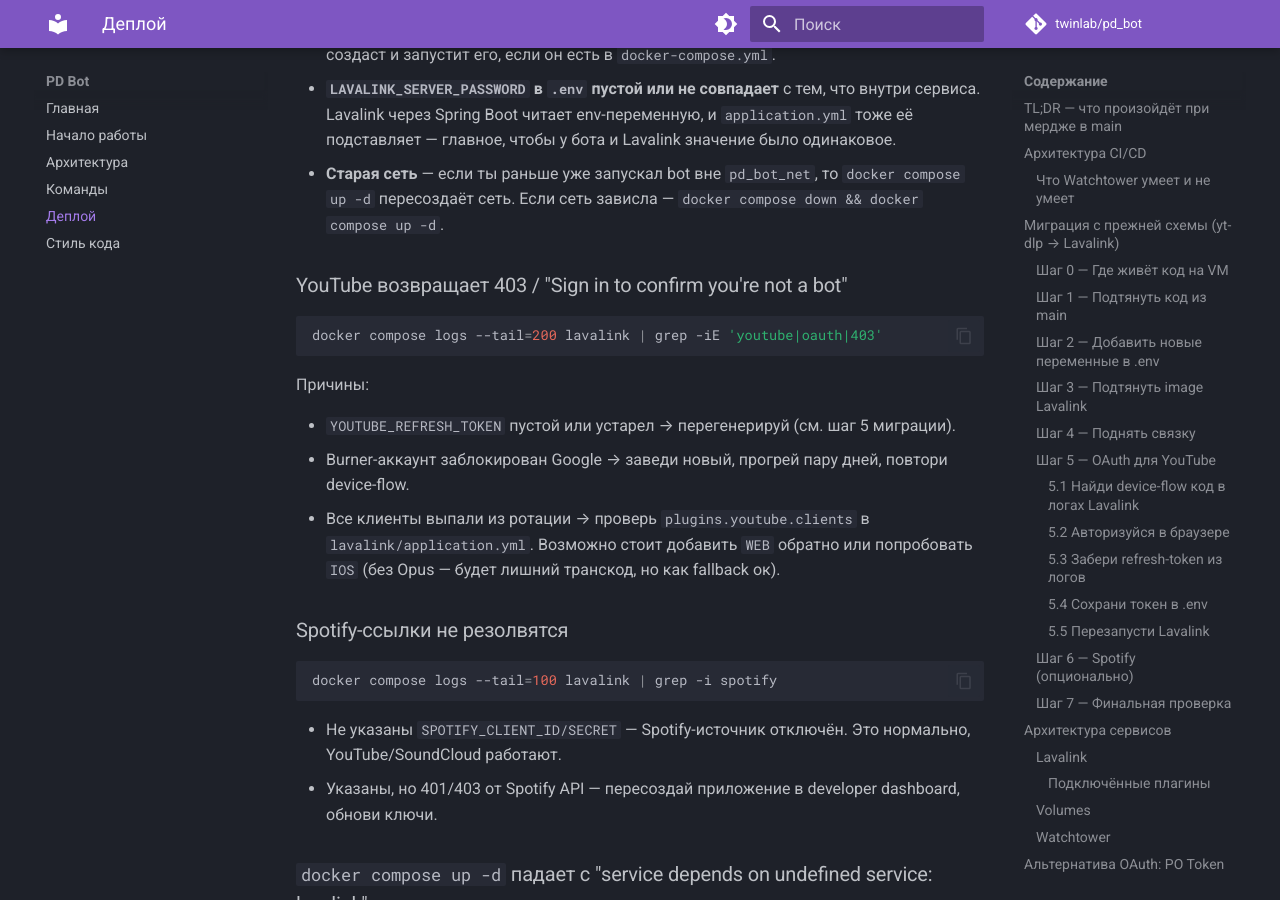
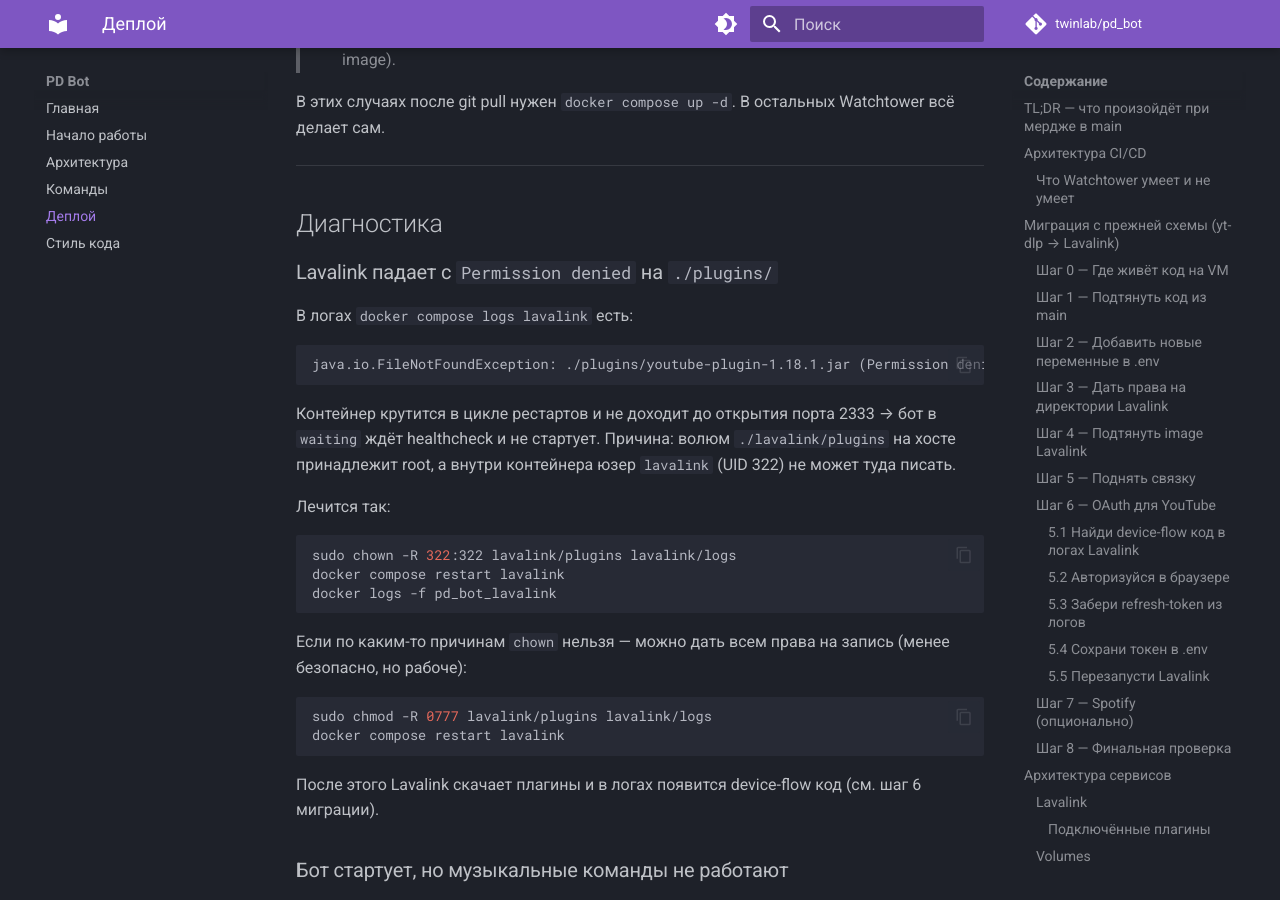
Before and after one commit to Twinlab/pd_bot, an MkDocs documentation site: the page built from docs/deployment.md, in a window 1280 px wide and 900 px high, scrolled down 9600 px. Built offline with MkDocs 1.6.1 and Material for MkDocs 9.7.7, drawn with Linux system fonts in a browser that asks for light colours; comment, search, counter and statistics services are not loaded; some of the changed text lies outside the part shown.

Commit message:
fix(music): стабилизация Lavalink-деплоя после первого rollout на VM
- lavalink/application.yml: добавлен клиент TV (единственный OAuth-совместимый по
  таблице youtube-source README), без него refresh_token не применяется к запросам
  воспроизведения и плагин логирует warning "OAuth has been enabled without
  registering any OAuth-compatible clients"
- docker-compose.yml: healthcheck через nc -z (был wget --spider на /version,
  который требует Authorization-header → busybox wget на 401 возвращает exit 1 →
  Lavalink навсегда оставался unhealthy → bot не стартовал по depends_on)
- cogs/music.py: защита от зомби-VoiceClient в _ensure_player — после краха
  предыдущей сессии Discord не пускал во второй коннект и connect() висел до
  ChannelTimeoutException на 30 секундах
- docs/deployment.md: добавлен шаг chown 322:322 для plugin/log volumes
  (без него Lavalink крашится с FileNotFoundException: Permission denied),
  упомянута необходимость TV-клиента для OAuth, обновлён чеклист миграции

Co-authored-by: Cursor <cursoragent@cursor.com>

````diff
--- a/docs/deployment.md
+++ b/docs/deployment.md
@@ -111,7 +111,17 @@ openssl rand -hex 32
 
 > 💡 Если в `.env` уже есть переменные с такими именами от старой схемы (а их не было — `BOT_TOKEN/STRATZ_API_KEY/TWITCH_*/PROXY_URL/REPO_*` остаются как были), они не пострадают.
 
-### Шаг 3 — Подтянуть image Lavalink
+### Шаг 3 — Дать права на директории Lavalink
+
+Контейнер Lavalink запускается от непривилегированного пользователя `lavalink` (UID 322). Папки `./lavalink/plugins/` и `./lavalink/logs/` после `git pull` принадлежат тому, кто делал pull (обычно root). Если их не «подарить» контейнерному UID, Lavalink при первом запуске упадёт с `FileNotFoundException: ./plugins/youtube-plugin-1.18.1.jar (Permission denied)`.
+
+```bash
+sudo chown -R 322:322 lavalink/plugins lavalink/logs
+```
+
+Хост-юзера `322` не существует — это нормально, числовой UID работает напрямую. Эта операция нужна **один раз**; после `docker compose up -d` плагины и логи пишутся уже от правильного владельца.
+
+### Шаг 4 — Подтянуть image Lavalink
 
 ```bash
 docker compose pull lavalink
@@ -143,7 +153,7 @@ docker compose logs --tail=50 bot | grep -i lavalink
 # bot.music | Lavalink-нода MAIN готова (resumed=False, session_id=...)
 ```
 
-### Шаг 5 — OAuth для YouTube
+### Шаг 6 — OAuth для YouTube
 
 > 🔑 **Зачем:** YouTube активно блокирует анонимные запросы из дата-центров (Cloudflare-капчи, 403 «Sign in to confirm you're not a bot»). Авторизация через burner-аккаунт Google почти полностью эту проблему решает.
 >
@@ -217,7 +227,7 @@ docker compose restart lavalink
    ```
 4. `docker compose restart lavalink`.
 
-### Шаг 7 — Финальная проверка
+### Шаг 8 — Финальная проверка
 
 В Discord (там, где работает бот):
 
@@ -236,7 +246,7 @@ docker compose restart lavalink
 /stop
 ```
 
-Если что-то не работает — смотри [Диагностика](#диагностика) внизу.
+Если что-то не работает — смотри [Диагностика](#диагностика) внизу. Часто всплывающие проблемы: [Permission denied на ./plugins/](#lavalink-падает-с-permission-denied-на-plugins) и [device-flow не появляется в логах](#бот-стартует-но-музыкальные-команды-не-работают).
 
 ---
 
@@ -263,7 +273,7 @@ Lavalink v4 — standalone JVM-сервер. Бот выступает клие
 
 `lavalink/application.yml` коммитится в репозиторий. Секреты подставляются через переменные окружения из `.env`:
 
-- **[youtube-source 1.18.x](https://github.com/lavalink-devs/youtube-source)** — современный YouTube-источник вместо мёртвого встроенного. Использует ротацию клиентов (`MUSIC`, `ANDROID_VR`, `WEB`, `WEBEMBEDDED`, `TVHTML5_SIMPLY`) и OAuth.
+- **[youtube-source 1.18.x](https://github.com/lavalink-devs/youtube-source)** — современный YouTube-источник вместо мёртвого встроенного. Использует ротацию клиентов (`MUSIC`, `TV`, `ANDROID_VR`, `WEB`, `WEBEMBEDDED`, `TVHTML5_SIMPLY`) и OAuth. В таблице клиентов youtube-source OAuth поддерживает **только клиент `TV`** — поэтому он явно включён в `application.yml` рядом с остальными. Без `TV` в списке плагин предупреждает «OAuth has been enabled without registering any OAuth-compatible clients» и анонимные запросы будут проходить мимо токена.
 - **[LavaSrc 4.x](https://github.com/topi314/LavaSrc)** — Spotify / Apple Music / Deezer / Yandex Music: метаданные через API провайдера, стрим через YouTube.
 
 При первом запуске Lavalink скачивает jar-плагины в смонтированный volume `./lavalink/plugins/` (закешированы между перезапусками; гитнорятся).
@@ -347,6 +357,33 @@ docker compose up -d
 
 ## Диагностика
 
+### Lavalink падает с `Permission denied` на `./plugins/`
+
+В логах `docker compose logs lavalink` есть:
+
+```
+java.io.FileNotFoundException: ./plugins/youtube-plugin-1.18.1.jar (Permission denied)
+```
+
+Контейнер крутится в цикле рестартов и не доходит до открытия порта 2333 → бот в `waiting` ждёт healthcheck и не стартует. Причина: волюм `./lavalink/plugins` на хосте принадлежит root, а внутри контейнера юзер `lavalink` (UID 322) не может туда писать.
+
+Лечится так:
+
+```bash
+sudo chown -R 322:322 lavalink/plugins lavalink/logs
+docker compose restart lavalink
+docker logs -f pd_bot_lavalink
+```
+
+Если по каким-то причинам `chown` нельзя — можно дать всем права на запись (менее безопасно, но рабоче):
+
+```bash
+sudo chmod -R 0777 lavalink/plugins lavalink/logs
+docker compose restart lavalink
+```
+
+После этого Lavalink скачает плагины и в логах появится device-flow код (см. шаг 6 миграции).
+
 ### Бот стартует, но музыкальные команды не работают
 
 Проверь, что Lavalink-нода поднялась и бот к ней подключился:
@@ -375,6 +412,7 @@ docker compose logs --tail=200 lavalink | grep -iE 'youtube|oauth|403'
 - `YOUTUBE_REFRESH_TOKEN` пустой или устарел → перегенерируй (см. шаг 5 миграции).
 - Burner-аккаунт заблокирован Google → заведи новый, прогрей пару дней, повтори device-flow.
 - Все клиенты выпали из ротации → проверь `plugins.youtube.clients` в `lavalink/application.yml`. Возможно стоит добавить `WEB` обратно или попробовать `IOS` (без Opus — будет лишний транскод, но как fallback ок).
+- В логах есть `WARN OAuth has been enabled without registering any OAuth-compatible clients` → в списке `clients` отсутствует `TV`. По таблице youtube-source это единственный OAuth-совместимый клиент. Добавь `- TV` в `plugins.youtube.clients`, перезапусти `docker compose restart lavalink`.
 
 ### Spotify-ссылки не резолвятся
 
@@ -421,6 +459,7 @@ docker compose up -d bot
 - [ ] `git pull origin main`
 - [ ] `openssl rand -hex 32` → сохранить пароль
 - [ ] В `.env` добавить `LAVALINK_HOST=lavalink`, `LAVALINK_PORT=2333`, `LAVALINK_SERVER_PASSWORD=<тот_пароль>`, `YOUTUBE_REFRESH_TOKEN=` (пустой), `SPOTIFY_CLIENT_ID=`, `SPOTIFY_CLIENT_SECRET=`
+- [ ] `sudo chown -R 322:322 lavalink/plugins lavalink/logs` — иначе `Permission denied` при скачивании плагинов
 - [ ] `docker compose pull lavalink`
 - [ ] `docker compose up -d`
 - [ ] `docker compose ps` → все три сервиса Up, `lavalink` healthy
````
Also changed, not shown: other parts of docs/deployment.md (+2 -2 lines), docker-compose.yml (+6 -2 lines), 2 other files.
